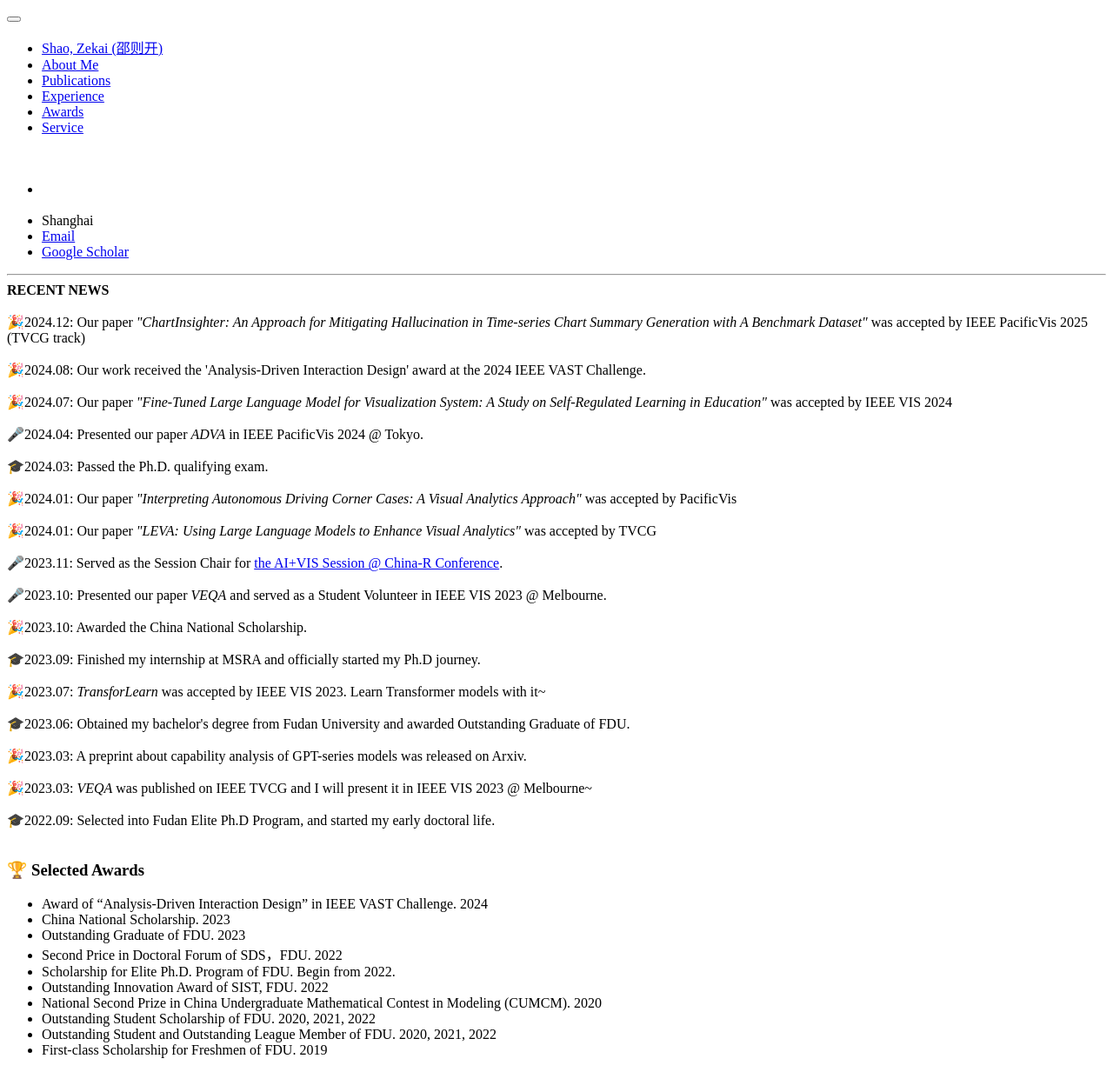
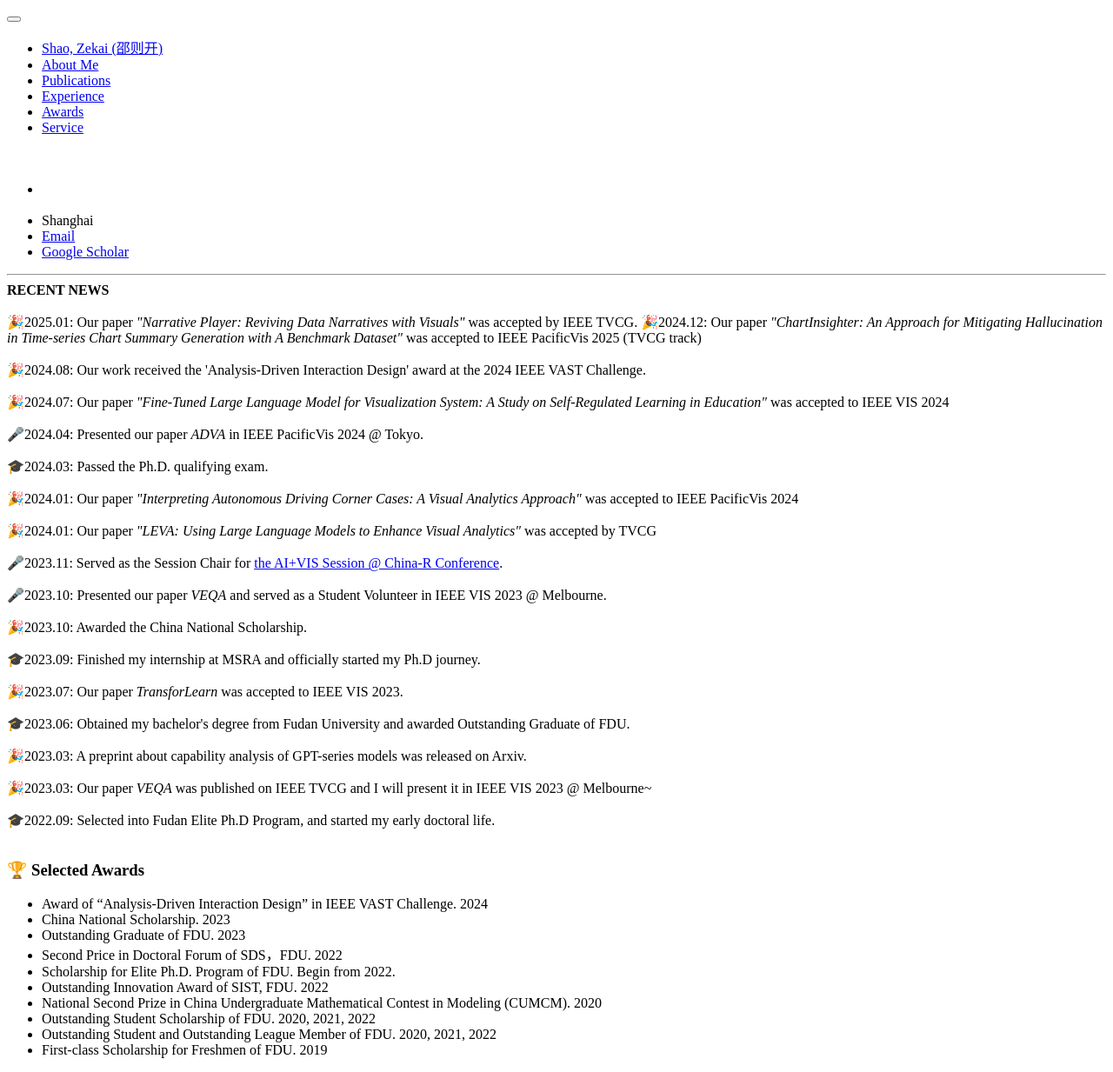
Before and after one commit to ZekaiShao25/ZekaiShao25.github.io, a Jekyll site: the page built from _pages/include/award.md, in a window 1280 px wide. Shown: the whole page at 87% size. Built offline with Jekyll 4.4.1, drawn with Linux system fonts in a browser that asks for light colours; our own code applies the rules of GitHub Pages for plain Markdown files.

Commit message:
fix: update the news

```diff
--- a/_includes/sidebar.html
+++ b/_includes/sidebar.html
@@ -15,17 +15,19 @@
 <hr/>
 <b> RECENT NEWS</b> <br><br>
 <div class="news">
-🎉2024.12: Our paper <i>"ChartInsighter: An Approach for Mitigating Hallucination in Time-series Chart Summary Generation with A Benchmark Dataset"</i> was accepted by IEEE PacificVis 2025 (TVCG track)<br><br>
+🎉2025.01: Our paper <i>"Narrative Player: Reviving Data Narratives with Visuals"</i> was accepted by IEEE TVCG.
+
+🎉2024.12: Our paper <i>"ChartInsighter: An Approach for Mitigating Hallucination in Time-series Chart Summary Generation with A Benchmark Dataset"</i> was accepted to IEEE PacificVis 2025 (TVCG track)<br><br>
 
 🎉2024.08: Our work received the 'Analysis-Driven Interaction Design' award at the 2024 IEEE VAST Challenge.<br><br>
 
-🎉2024.07: Our paper <i>"Fine-Tuned Large Language Model for Visualization System: A Study on Self-Regulated Learning in Education"</i> was accepted by IEEE VIS 2024<br><br>
+🎉2024.07: Our paper <i>"Fine-Tuned Large Language Model for Visualization System: A Study on Self-Regulated Learning in Education"</i> was accepted to IEEE VIS 2024<br><br>
 
 🎤2024.04: Presented our paper <i>ADVA</i> in IEEE PacificVis 2024 @ Tokyo.<br><br>
 
 🎓2024.03: Passed the Ph.D. qualifying exam.<br><br>
 
-🎉2024.01: Our paper <i>"Interpreting Autonomous Driving Corner Cases: A Visual Analytics Approach"</i> was accepted by PacificVis<br><br>
+🎉2024.01: Our paper <i>"Interpreting Autonomous Driving Corner Cases: A Visual Analytics Approach"</i> was accepted to IEEE PacificVis 2024<br><br>
 
 🎉2024.01: Our paper <i>"LEVA: Using Large Language Models to Enhance Visual Analytics"</i> was accepted by TVCG<br><br>
 
@@ -37,13 +39,13 @@
 
 🎓2023.09: Finished my internship at MSRA and officially started my Ph.D journey.<br><br>
 
-🎉2023.07: <I>TransforLearn</I> was accepted by IEEE VIS 2023. Learn Transformer models with it~<br><br>
+🎉2023.07: Our paper <I>TransforLearn</I> was accepted to IEEE VIS 2023.<br><br>
 
 🎓2023.06: Obtained my bachelor's degree from Fudan University and awarded Outstanding Graduate of FDU. <br><br>
 
 🎉2023.03: A preprint about capability analysis of GPT-series models was released on Arxiv. <br><br>
 
-🎉2023.03: <i>VEQA</i> was published on IEEE TVCG and I will present it in IEEE VIS 2023 @ Melbourne~ <br><br>
+🎉2023.03: Our paper <i>VEQA</i> was published on IEEE TVCG and I will present it in IEEE VIS 2023 @ Melbourne~ <br><br>
 
 🎓2022.09: Selected into Fudan Elite Ph.D Program, and started my early doctoral life. <br><br>
 </div>
--- a/_pages/include/award.md
+++ b/_pages/include/award.md
@@ -1,4 +1,3 @@
-
 # 🏆 Selected Awards
 -   Award of "Analysis-Driven Interaction Design" in IEEE VAST Challenge. 2024
 -	China National Scholarship. 2023
```
